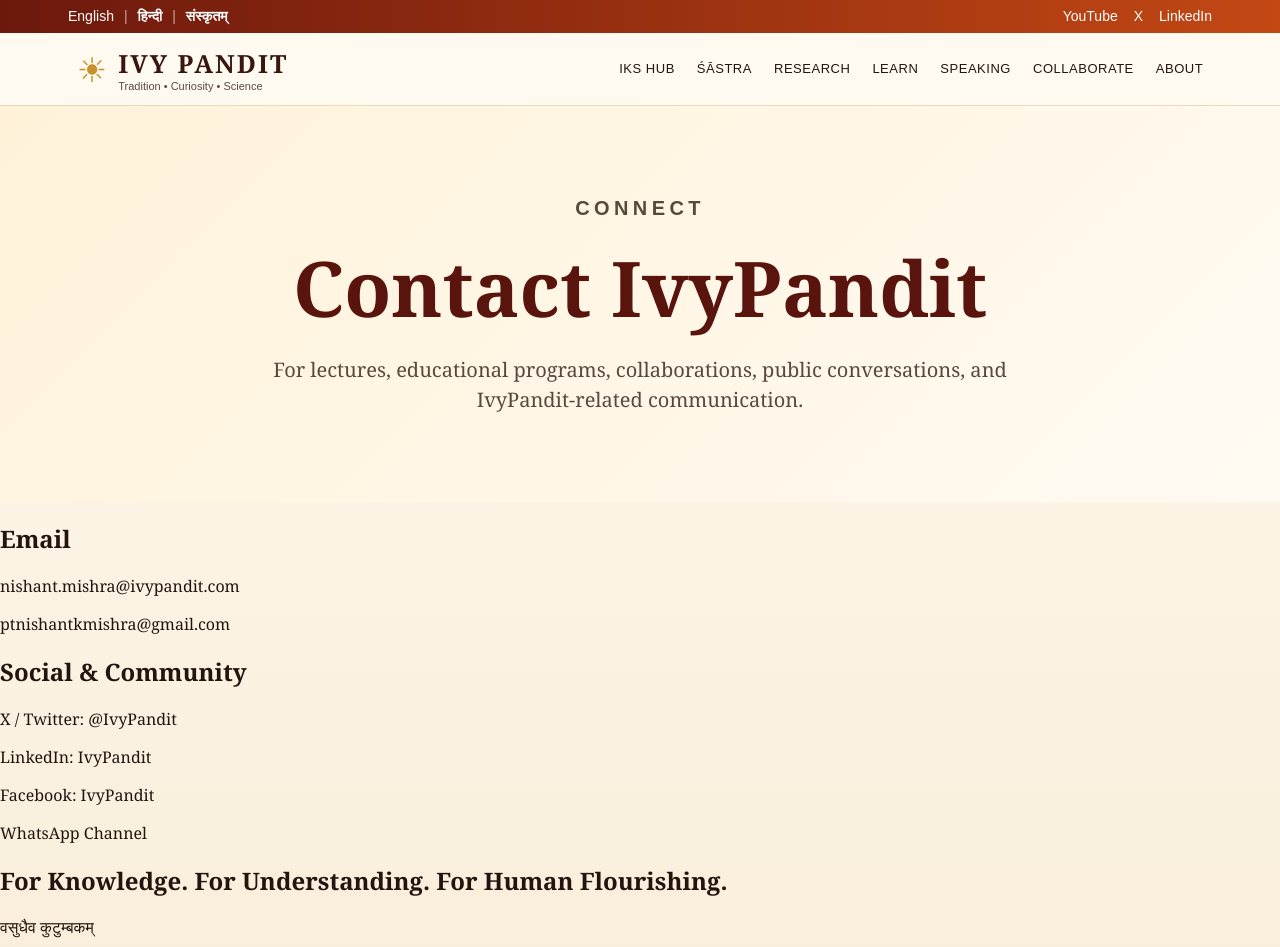
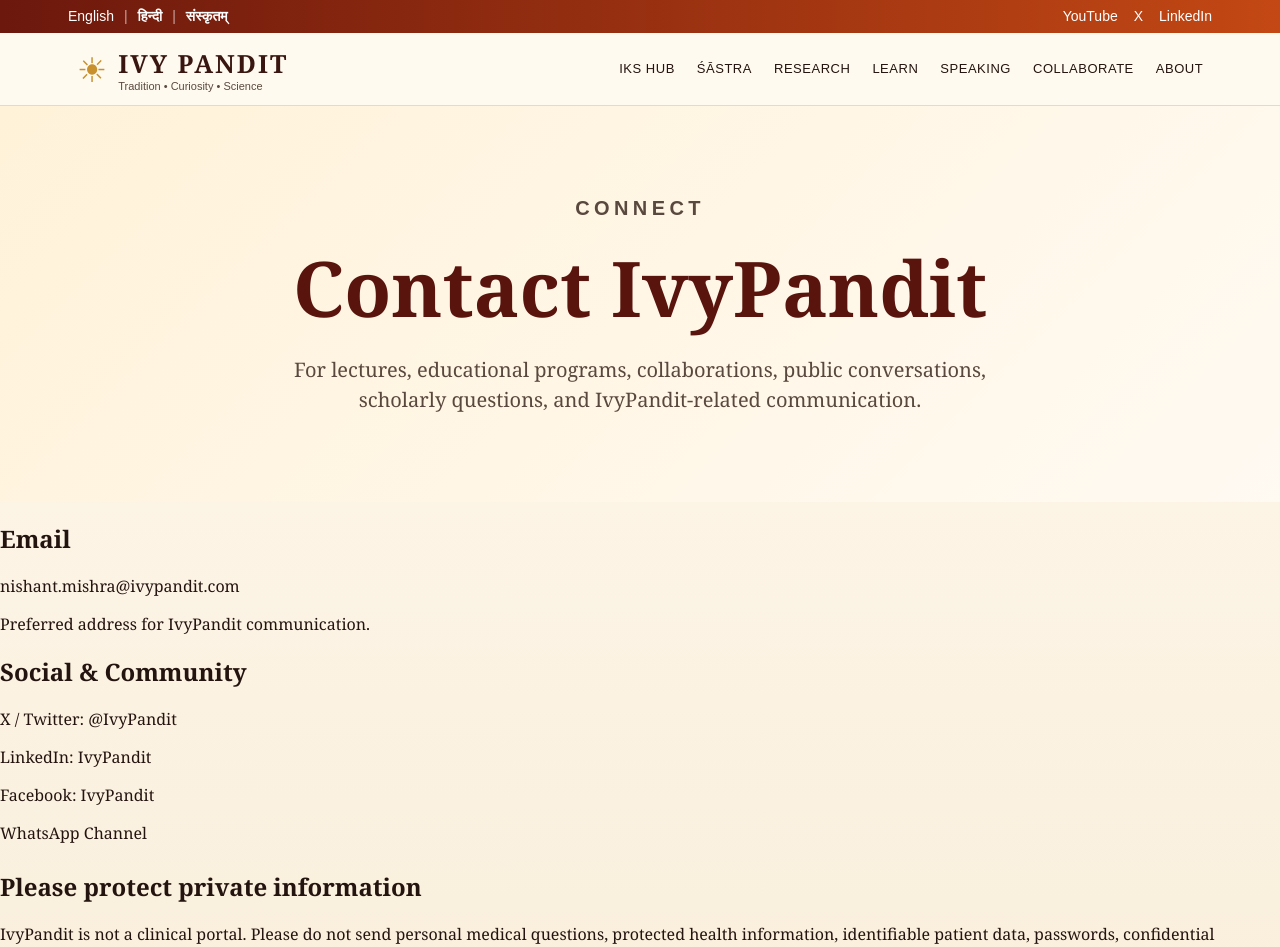
Before and after one commit to nishmishra/ivypandit-v2, a Next.js app: page /contact in a window 1280 px wide. Shown: the top 947 px of the page. Built offline with nearby package versions, Linux system fonts and the light colour scheme.

Commit message:
Standardize IvyPandit contact details and privacy guidance

```diff
--- a/app/contact/page.tsx
+++ b/app/contact/page.tsx
@@ -4,26 +4,28 @@ export default function ContactPage() {
       <section className="pageHero compact">
         <p className="eyebrow">Connect</p>
         <h1>Contact IvyPandit</h1>
-        <p>
-          For lectures, educational programs, collaborations, public conversations,
-          and IvyPandit-related communication.
-        </p>
+        <p>For lectures, educational programs, collaborations, public conversations, scholarly questions, and IvyPandit-related communication.</p>
       </section>
 
       <section className="contentGrid">
         <div className="contentCard">
           <h2>Email</h2>
           <p><a href="mailto:nishant.mishra@ivypandit.com">nishant.mishra@ivypandit.com</a></p>
-          <p><a href="mailto:ptnishantkmishra@gmail.com">ptnishantkmishra@gmail.com</a></p>
+          <p className="small">Preferred address for IvyPandit communication.</p>
         </div>
 
         <div className="contentCard">
           <h2>Social & Community</h2>
           <p><a href="https://x.com/IvyPandit" target="_blank" rel="noopener noreferrer">X / Twitter: @IvyPandit</a></p>
-          <p><a href="https://www.linkedin.com/in/ivy-pandit/" target="_blank" rel="noopener noreferrer">LinkedIn: IvyPandit</a></p>
+          <p><a href="https://www.linkedin.com/in/ivypandit/" target="_blank" rel="noopener noreferrer">LinkedIn: IvyPandit</a></p>
           <p><a href="https://www.facebook.com/profile.php?id=61576900484843" target="_blank" rel="noopener noreferrer">Facebook: IvyPandit</a></p>
           <p><a href="https://whatsapp.com/channel/0029Vb8Gcek8KMqcg1X7IS0g" target="_blank" rel="noopener noreferrer">WhatsApp Channel</a></p>
         </div>
+      </section>
+
+      <section className="notice" style={{marginTop:'26px'}}>
+        <h2>Please protect private information</h2>
+        <p>IvyPandit is not a clinical portal. Please do not send personal medical questions, protected health information, identifiable patient data, passwords, confidential datasets, or sensitive records through ordinary email.</p>
       </section>
 
       <section className="quotePanel">
```
